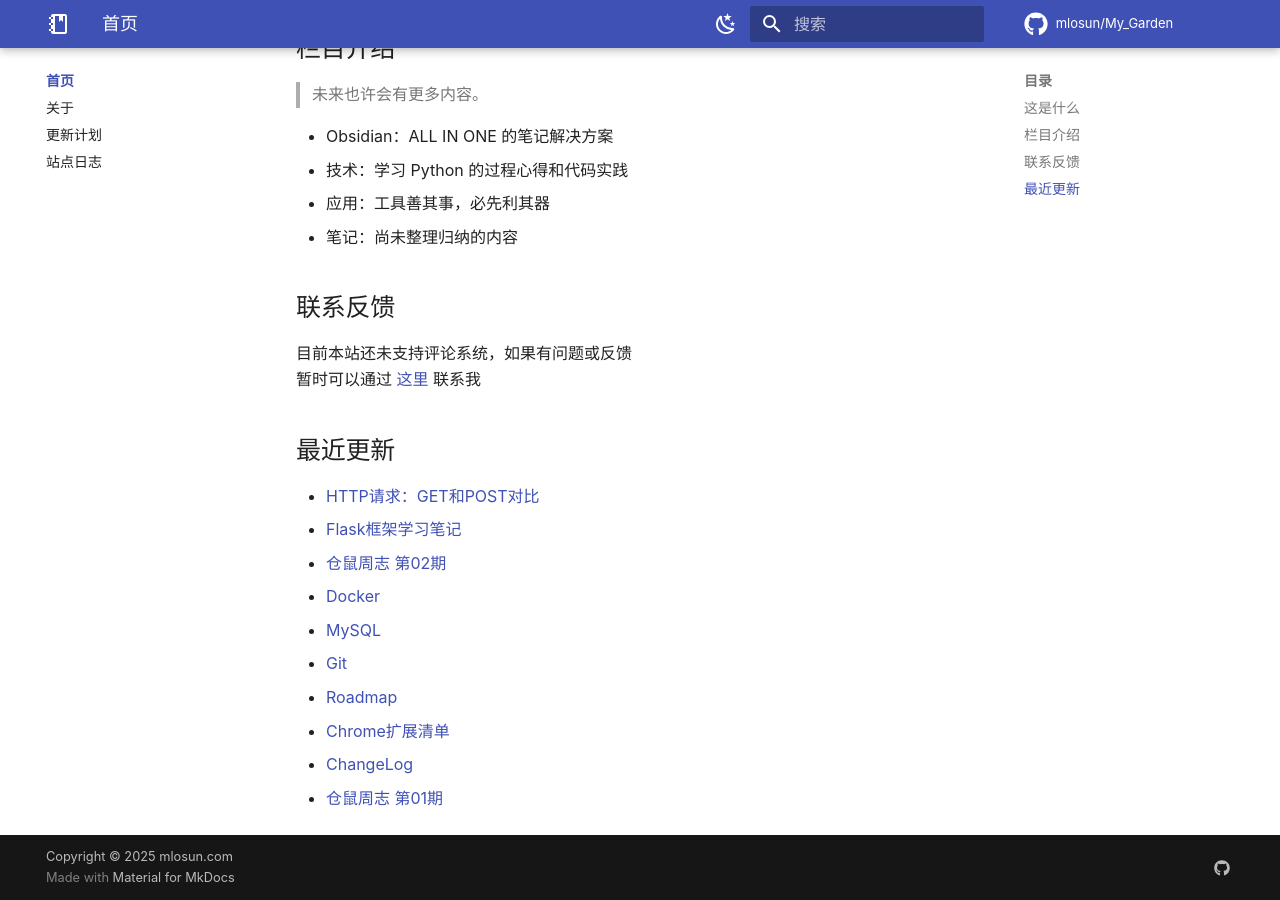
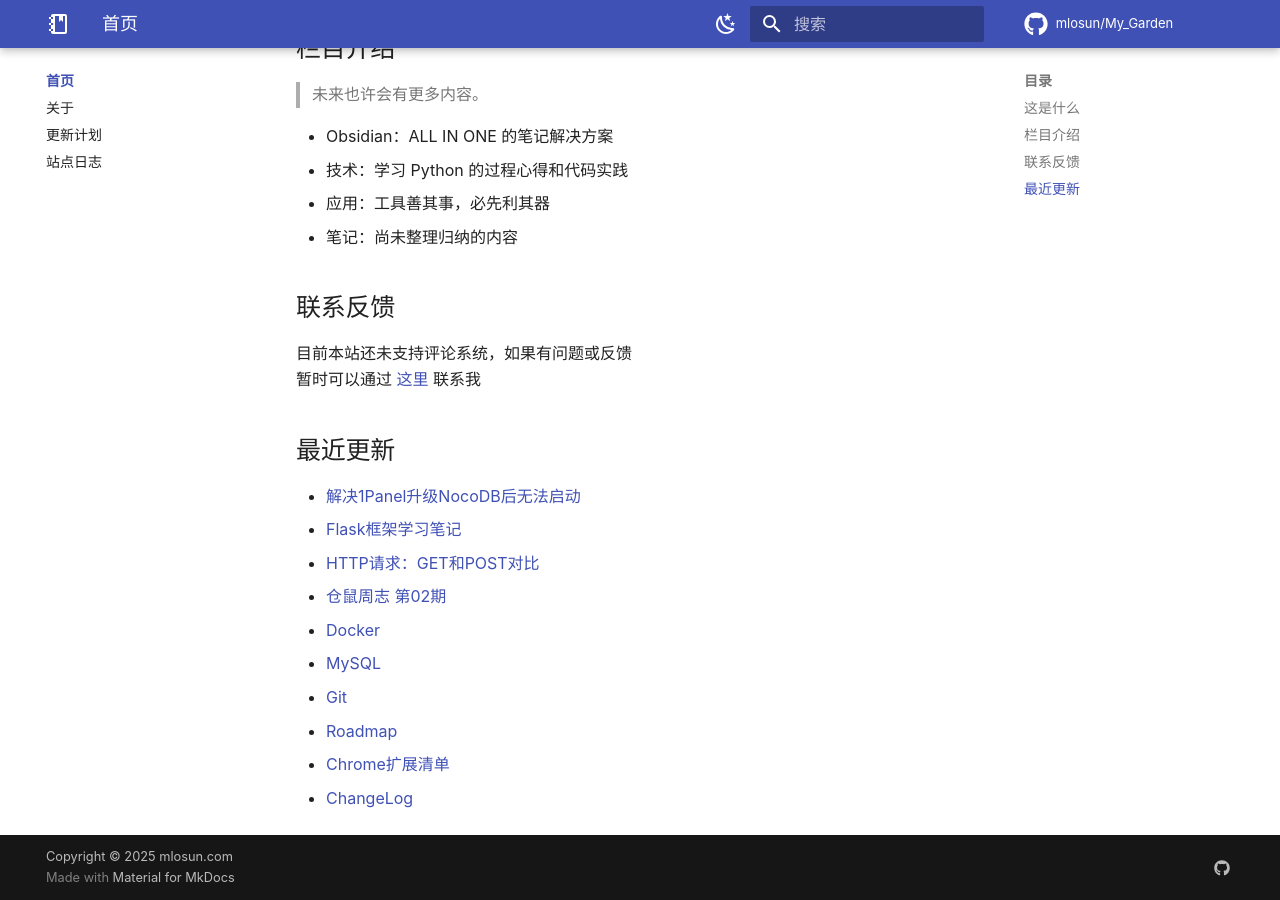
Before and after one commit to mlosun/My_Garden, an MkDocs documentation site: the page built from docs/index.md, in a window 1280 px wide and 900 px high, scrolled down 580 px. Built offline with MkDocs 1.6.1 and Material for MkDocs 9.7.7, drawn with Linux system fonts in a browser that asks for light colours; comment, search, counter and statistics services are not loaded.

Commit message:
PUSH NOTE : index.md

```diff
--- a/docs/index.md
+++ b/docs/index.md
@@ -33,8 +33,9 @@
 
 ## 最近更新
 
+- [解决1Panel升级NocoDB后无法启动](./notes/%E8%A7%A3%E5%86%B31Panel%E5%8D%87%E7%BA%A7NocoDB%E5%90%8E%E6%97%A0%E6%B3%95%E5%90%AF%E5%8A%A8.md)
+- [Flask框架学习笔记](./tech/Flask%E6%A1%86%E6%9E%B6%E5%AD%A6%E4%B9%A0%E7%AC%94%E8%AE%B0.md)
 - [HTTP请求：GET和POST对比](./notes/HTTP%E8%AF%B7%E6%B1%82%EF%BC%9AGET%E5%92%8CPOST%E5%AF%B9%E6%AF%94.md)
-- [Flask框架学习笔记](./tech/Flask%E6%A1%86%E6%9E%B6%E5%AD%A6%E4%B9%A0%E7%AC%94%E8%AE%B0.md)
 - [仓鼠周志 第02期](./weekly/%E4%BB%93%E9%BC%A0%E5%91%A8%E5%BF%97%20%E7%AC%AC02%E6%9C%9F.md)
 - [Docker](./tech/Docker.md)
 - [MySQL](./tech/MySQL.md)
@@ -42,4 +43,3 @@
 - [Roadmap](./about/Roadmap.md)
 - [Chrome扩展清单](./apps/Chrome%E6%89%A9%E5%B1%95%E6%B8%85%E5%8D%95.md)
 - [ChangeLog](./about/ChangeLog.md)
-- [仓鼠周志 第01期](./weekly/%E4%BB%93%E9%BC%A0%E5%91%A8%E5%BF%97%20%E7%AC%AC01%E6%9C%9F.md)
```
